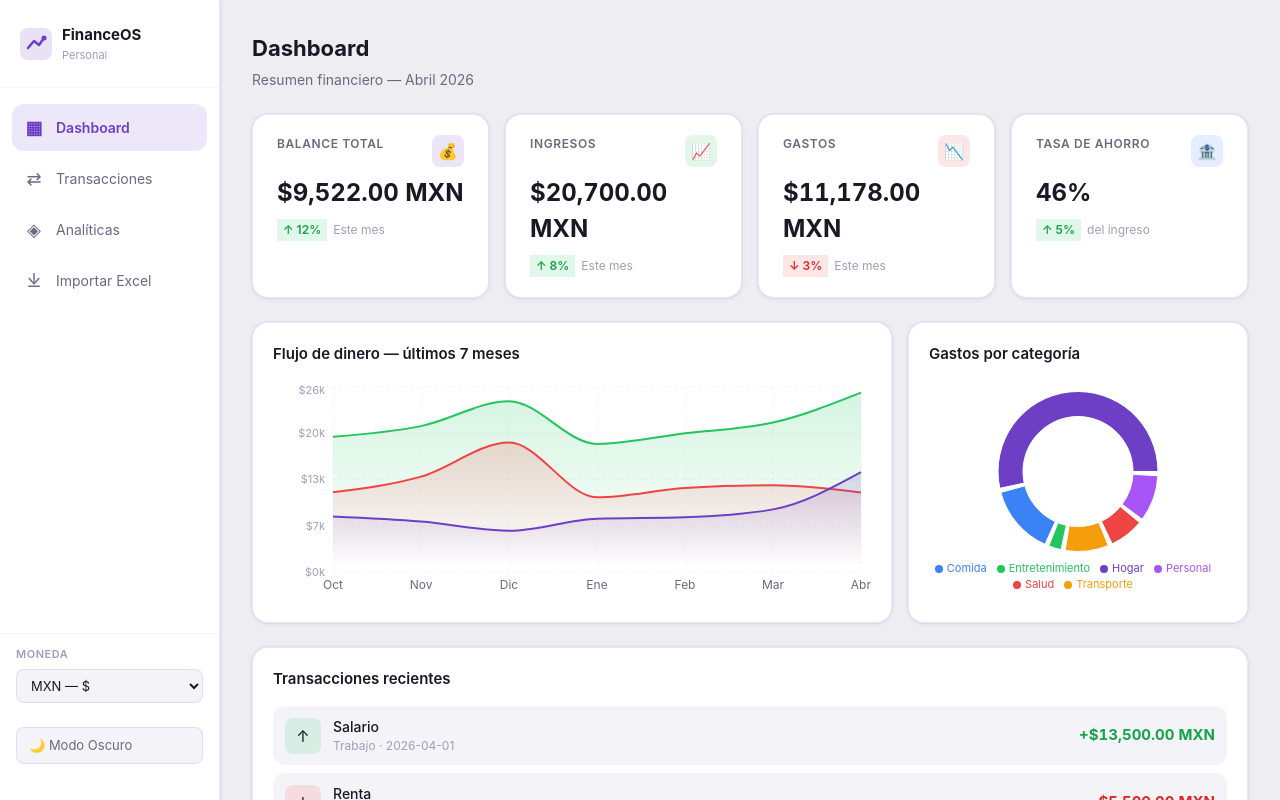
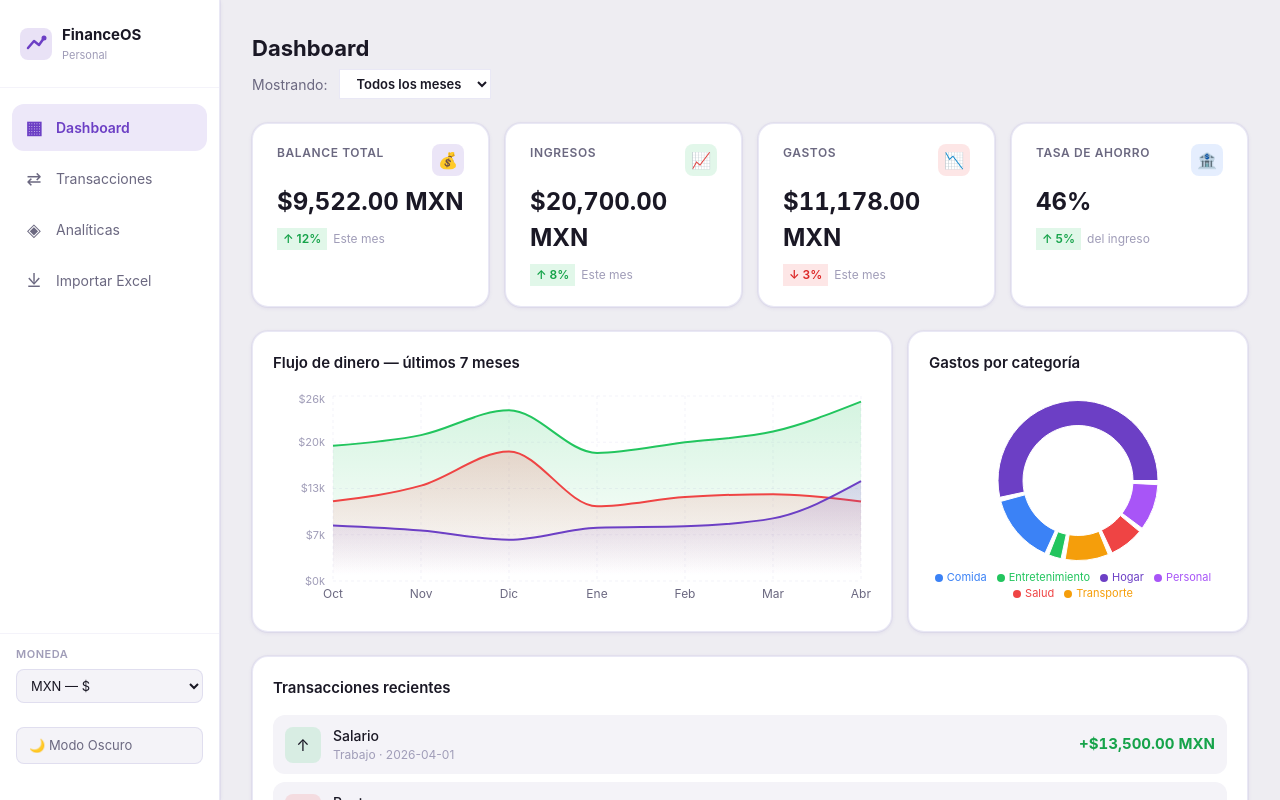
Before and after one commit to ArnoldoCr/finance-dashboard, a React (Vite) app: page / in a window 1280 px wide. Built offline with nearby package versions, Linux system fonts and the light colour scheme; a web font is replaced by a local one.

Commit message:
feat: month filter for dashboard and transactions

```diff
--- a/src/context/AppContext.jsx
+++ b/src/context/AppContext.jsx
@@ -45,6 +45,7 @@ export function AppProvider({ children }) {
   const [currency, setCurrency] = useState(CURRENCIES[0])
   const [transactions, setTransactions] = useState(SAMPLE_TRANSACTIONS)
   const [activeTab, setActiveTab] = useState('dashboard')
+  const [selectedMonth, setSelectedMonth] = useState('all')
 
     useEffect(() => {
     document.documentElement.setAttribute('data-theme', theme)
@@ -75,12 +76,16 @@ export function AppProvider({ children }) {
     return `${currency.symbol}${formatted} ${currency.code}`
   }
 
-  const totalIncome = transactions.filter(t => t.amount > 0).reduce((s, t) => s + t.amount, 0)
-  const totalExpenses = Math.abs(transactions.filter(t => t.amount < 0).reduce((s, t) => s + t.amount, 0))
+  const filteredByMonth = selectedMonth === 'all'
+    ? transactions
+    : transactions.filter(t => t.date.startsWith(selectedMonth))
+
+  const totalIncome = filteredByMonth.filter(t => t.amount > 0).reduce((s, t) => s + t.amount, 0)
+  const totalExpenses = Math.abs(filteredByMonth.filter(t => t.amount < 0).reduce((s, t) => s + t.amount, 0))
   const balance = totalIncome - totalExpenses
   const savingRate = totalIncome > 0 ? Math.round(((totalIncome - totalExpenses) / totalIncome) * 100) : 0
 
-  const expensesByCategory = transactions
+  const expensesByCategory = filteredByMonth
     .filter(t => t.amount < 0)
     .reduce((acc, t) => {
       acc[t.category] = (acc[t.category] || 0) + Math.abs(t.amount)
@@ -95,7 +100,8 @@ export function AppProvider({ children }) {
       formatMoney,
       totalIncome, totalExpenses, balance, savingRate,
       expensesByCategory, MONTHLY_DATA,
-      activeTab, setActiveTab
+      activeTab, setActiveTab,
+      selectedMonth, setSelectedMonth
     }}>
       {children}
     </AppContext.Provider>
--- a/src/pages/Dashboard.jsx
+++ b/src/pages/Dashboard.jsx
@@ -23,6 +23,38 @@ const CustomTooltip = ({ active, payload, label, formatMoney }) => {
   )
 }
 
+const MONTHS = [
+  { value: 'all', label: 'Todos los meses' },
+  { value: '2026-04', label: 'Abril 2026' },
+  { value: '2026-03', label: 'Marzo 2026' },
+  { value: '2026-02', label: 'Febrero 2026' },
+  { value: '2026-01', label: 'Enero 2026' },
+  { value: '2025-12', label: 'Diciembre 2025' },
+  { value: '2025-11', label: 'Noviembre 2025' },
+  { value: '2025-10', label: 'Octubre 2025' },
+]
+
+function MonthSelector() {
+  const { selectedMonth, setSelectedMonth } = useApp()
+  return (
+    <div style={{ display: 'flex', alignItems: 'center', gap: '0.75rem', marginTop: '0.25rem' }}>
+      <span style={{ color: 'var(--color-text-muted)', fontSize: '0.875rem' }}>Mostrando:</span>
+      <select
+        value={selectedMonth}
+        onChange={e => setSelectedMonth(e.target.value)}
+        style={{
+          padding: '0.3125rem 0.75rem', borderRadius: 'var(--radius-full)',
+          border: '1px solid var(--color-border)', background: 'var(--color-surface)',
+          color: 'var(--color-text)', fontSize: '0.8125rem', cursor: 'pointer',
+          fontWeight: 600
+        }}
+      >
+        {MONTHS.map(m => <option key={m.value} value={m.value}>{m.label}</option>)}
+      </select>
+    </div>
+  )
+}
+
 export default function Dashboard() {
   const { totalIncome, totalExpenses, balance, savingRate, formatMoney, expensesByCategory, MONTHLY_DATA, transactions } = useApp()
 
@@ -33,7 +65,7 @@ export default function Dashboard() {
     <div style={{ display: 'flex', flexDirection: 'column', gap: '1.5rem' }}>
       <div>
         <h1 style={{ fontSize: '1.375rem', fontWeight: 700, color: 'var(--color-text)' }}>Dashboard</h1>
-        <p style={{ color: 'var(--color-text-muted)', fontSize: '0.875rem', marginTop: '0.25rem' }}>Resumen financiero — Abril 2026</p>
+        <MonthSelector />
       </div>
 
       <div style={{ display: 'grid', gridTemplateColumns: 'repeat(auto-fill, minmax(200px, 1fr))', gap: '1rem' }}>
--- a/src/pages/Transactions.jsx
+++ b/src/pages/Transactions.jsx
@@ -5,13 +5,14 @@ import { useApp } from '../context/AppContext'
 const CATEGORIES = ['Trabajo','Extra','Inversiones','Hogar','Comida','Transporte','Salud','Entretenimiento','Personal','Otro']
 
 export default function Transactions() {
-  const { transactions, addTransaction, deleteTransaction, formatMoney } = useApp()
+  const { transactions, addTransaction, deleteTransaction, formatMoney, selectedMonth, setSelectedMonth } = useApp()
   const [filter, setFilter] = useState('all')
   const [search, setSearch] = useState('')
   const [showForm, setShowForm] = useState(false)
   const [form, setForm] = useState({ description: '', amount: '', type: 'expense', category: 'Otro', date: new Date().toISOString().split('T')[0] })
 
   const filtered = transactions.filter(t => {
+    if (selectedMonth !== 'all' && !t.date.startsWith(selectedMonth)) return false
     if (filter === 'income' && t.amount <= 0) return false
     if (filter === 'expense' && t.amount >= 0) return false
     if (search && !t.description.toLowerCase().includes(search.toLowerCase())) return false
@@ -124,8 +125,26 @@ export default function Transactions() {
             transition: 'all var(--transition)'
           }}>{{ all: 'Todos', income: 'Ingresos', expense: 'Gastos' }[f]}</button>
         ))}
-        <input type="search" placeholder="Buscar..." value={search} onChange={e => setSearch(e.target.value)} style={{ marginLeft: 'auto', padding: '0.375rem 0.75rem', borderRadius: 'var(--radius-full)', border: '1px solid var(--color-border)', background: 'var(--color-surface)', color: 'var(--color-text)', fontSize: '0.8125rem', width: '180px' }} />
-      </div>
+<select
+  value={selectedMonth}
+  onChange={e => setSelectedMonth(e.target.value)}
+  style={{
+    padding: '0.375rem 0.75rem', borderRadius: 'var(--radius-full)',
+    border: '1px solid var(--color-border)', background: 'var(--color-surface)',
+    color: 'var(--color-text)', fontSize: '0.8125rem', cursor: 'pointer', fontWeight: 600
+  }}
+>
+  {[
+    { value: 'all', label: 'Todos los meses' },
+    { value: '2026-04', label: 'Abril 2026' },
+    { value: '2026-03', label: 'Marzo 2026' },
+    { value: '2026-02', label: 'Febrero 2026' },
+    { value: '2026-01', label: 'Enero 2026' },
+    { value: '2025-12', label: 'Diciembre 2025' },
+    { value: '2025-11', label: 'Noviembre 2025' },
+    { value: '2025-10', label: 'Octubre 2025' },
+  ].map(m => <option key={m.value} value={m.value}>{m.label}</option>)}
+</select>      </div>
 
       <div style={{ background: 'var(--color-surface)', borderRadius: 'var(--radius-xl)', border: '1px solid var(--color-border)', overflow: 'hidden', boxShadow: 'var(--shadow-sm)' }}>
         {filtered.length === 0 ? (
```
